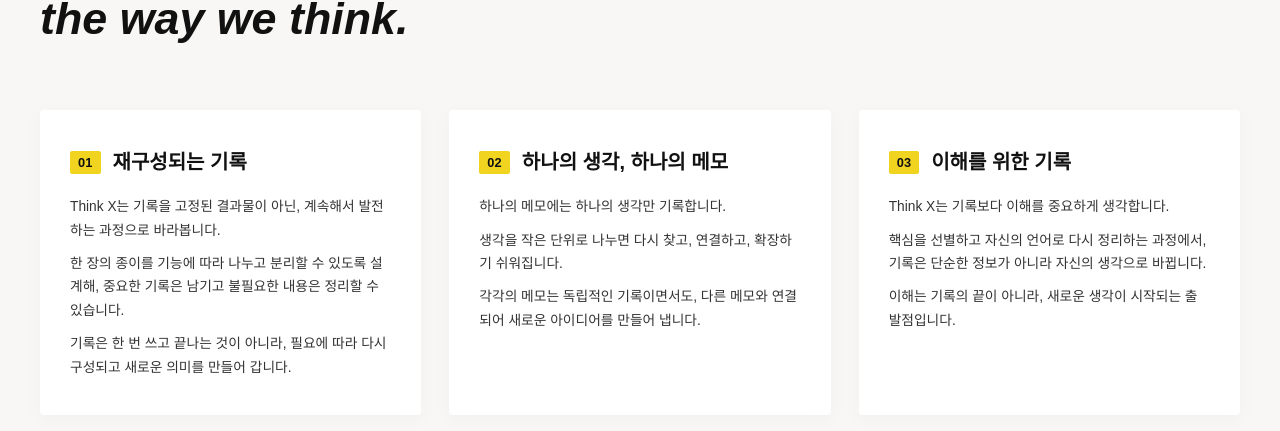
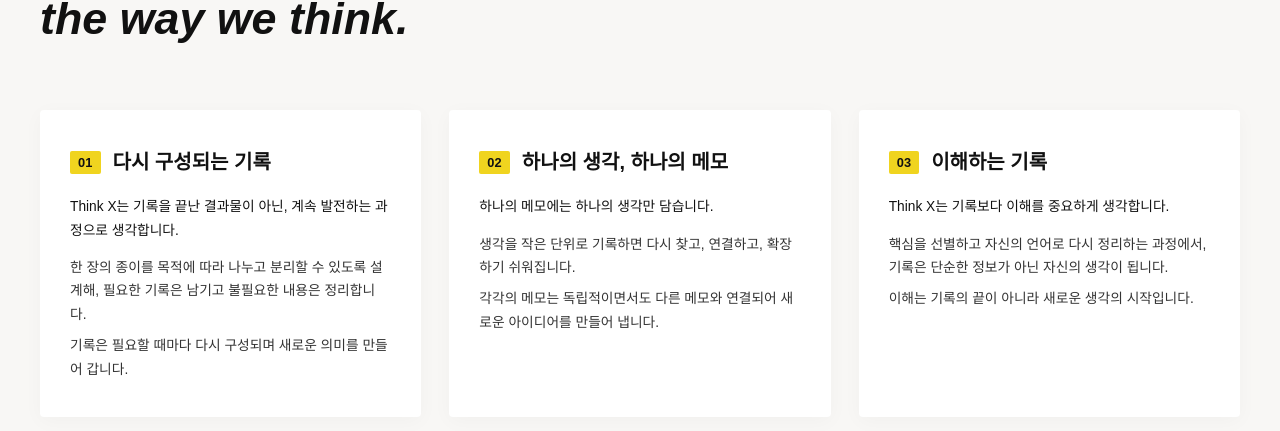
Before and after one commit to 2suui/Think-x, a React (Vite) app: page / in a window 1280 px wide. Shown: the part 4543-4974 px from the top of the page. Built offline with nearby package versions, Linux system fonts and the light colour scheme; the HTML template or start-up script is replaced by a standard one; a web font is replaced by a local one.

Commit message:
Update 3 Think X Principles card text: revised titles and body copy

```diff
--- a/src/App.jsx
+++ b/src/App.jsx
@@ -430,29 +430,29 @@
   const PRINCIPLES = [
     {
       num: '01',
-      title: '재구성되는 기록',
-      lines: [
-        'Think X는 기록을 고정된 결과물이 아닌, 계속해서 발전하는 과정으로 바라봅니다.',
-        '한 장의 종이를 기능에 따라 나누고 분리할 수 있도록 설계해, 중요한 기록은 남기고 불필요한 내용은 정리할 수 있습니다.',
-        '기록은 한 번 쓰고 끝나는 것이 아니라, 필요에 따라 다시 구성되고 새로운 의미를 만들어 갑니다.',
+      title: '다시 구성되는 기록',
+      firstLine: 'Think X는 기록을 끝난 결과물이 아닌, 계속 발전하는 과정으로 생각합니다.',
+      restLines: [
+        '한 장의 종이를 목적에 따라 나누고 분리할 수 있도록 설계해, 필요한 기록은 남기고 불필요한 내용은 정리합니다.',
+        '기록은 필요할 때마다 다시 구성되며 새로운 의미를 만들어 갑니다.',
       ],
     },
     {
       num: '02',
       title: '하나의 생각, 하나의 메모',
-      lines: [
-        '하나의 메모에는 하나의 생각만 기록합니다.',
-        '생각을 작은 단위로 나누면 다시 찾고, 연결하고, 확장하기 쉬워집니다.',
-        '각각의 메모는 독립적인 기록이면서도, 다른 메모와 연결되어 새로운 아이디어를 만들어 냅니다.',
+      firstLine: '하나의 메모에는 하나의 생각만 담습니다.',
+      restLines: [
+        '생각을 작은 단위로 기록하면 다시 찾고, 연결하고, 확장하기 쉬워집니다.',
+        '각각의 메모는 독립적이면서도 다른 메모와 연결되어 새로운 아이디어를 만들어 냅니다.',
       ],
     },
     {
       num: '03',
-      title: '이해를 위한 기록',
-      lines: [
-        'Think X는 기록보다 이해를 중요하게 생각합니다.',
-        '핵심을 선별하고 자신의 언어로 다시 정리하는 과정에서, 기록은 단순한 정보가 아니라 자신의 생각으로 바뀝니다.',
-        '이해는 기록의 끝이 아니라, 새로운 생각이 시작되는 출발점입니다.',
+      title: '이해하는 기록',
+      firstLine: 'Think X는 기록보다 이해를 중요하게 생각합니다.',
+      restLines: [
+        '핵심을 선별하고 자신의 언어로 다시 정리하는 과정에서, 기록은 단순한 정보가 아닌 자신의 생각이 됩니다.',
+        '이해는 기록의 끝이 아니라 새로운 생각의 시작입니다.',
       ],
     },
   ];
@@ -509,8 +509,11 @@
               </h3>
             </div>
             <div style={{ fontSize: '0.86rem', color: 'var(--color-ink-secondary)', lineHeight: 1.7, fontWeight: 400 }}>
-              {p.lines.map((line, idx) => (
-                <p key={idx} style={{ margin: idx === p.lines.length - 1 ? 0 : '0 0 10px 0' }}>
+              <p style={{ margin: '0 0 14px 0', fontWeight: 500, color: 'var(--color-ink)' }}>
+                {p.firstLine}
+              </p>
+              {p.restLines.map((line, idx) => (
+                <p key={idx} style={{ margin: idx === p.restLines.length - 1 ? 0 : '0 0 8px 0' }}>
                   {line}
                 </p>
               ))}
```
Also changed, not shown: src/components/FeaturesSection.jsx (+20 -17 lines).
